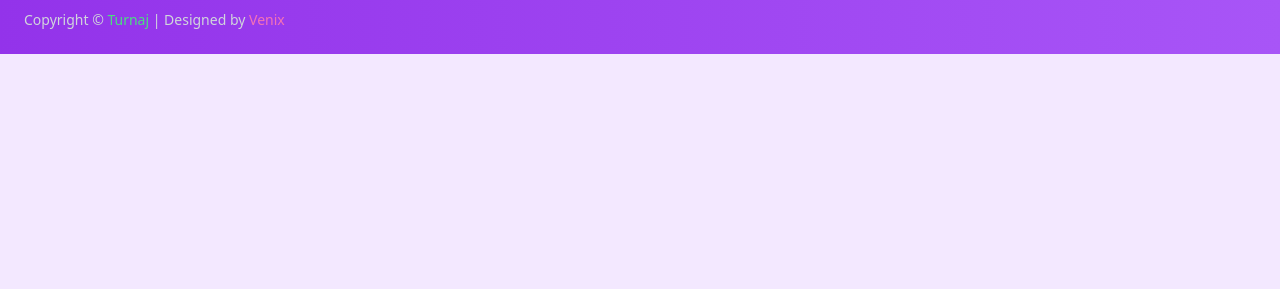
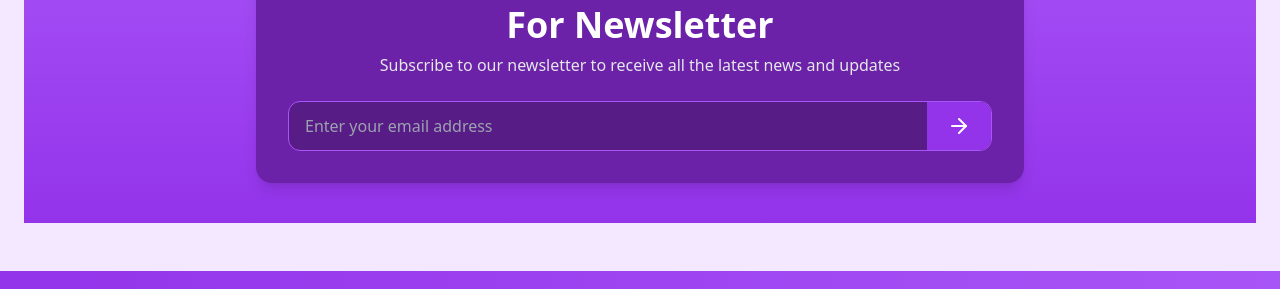
Before and after one commit to adewale90256/Turnaj, a plain HTML site: page about.html in a window 1280 px wide. Shown: the part 1903-2192 px from the top of the page. Before the commit the page ends 1957 px from the top, so only its background shows below. Drawn offline with nearby package versions, Linux system fonts and the light colour scheme.

Commit message:
Update about.html

```diff
--- a/about.html
+++ b/about.html
@@ -178,6 +178,44 @@
           </div>
         </section>
       </div>
+
+      <section
+        class="bg-gradient-to-b from-purple-500 to-purple-600 py-10 px-4 mt-6"
+      >
+        <div
+          class="max-w-3xl mx-auto bg-purple-800 rounded-2xl shadow-lg p-6 sm:p-8 text-center relative"
+        >
+          <!-- Heading -->
+          <h3 class="text-green-400 text-base sm:text-lg font-semibold">
+            Subscribe Us
+          </h3>
+          <h2 class="text-white text-2xl sm:text-4xl font-bold mt-2">
+            For Newsletter
+          </h2>
+          <p class="text-gray-200 mt-2 mb-6 text-sm sm:text-base">
+            Subscribe to our newsletter to receive all the latest news and
+            updates
+          </p>
+
+          <!-- Subscription Form -->
+          <form
+            class="flex flex-col sm:flex-row items-stretch sm:items-center bg-purple-900 rounded-xl overflow-hidden border border-purple-500"
+          >
+            <input
+              type="email"
+              placeholder="Enter your email address"
+              class="flex-1 px-4 py-3 text-white bg-transparent outline-none placeholder-gray-400 text-sm sm:text-base"
+              required
+            />
+            <button
+              type="submit"
+              class="bg-purple-600 hover:bg-purple-700 transition px-5 py-3 flex items-center justify-center"
+            >
+              <i data-lucide="arrow-right" class="text-white"></i>
+            </button>
+          </form>
+        </div>
+      </section>
     </main>
 
     <!-- FOOTER -->
```
